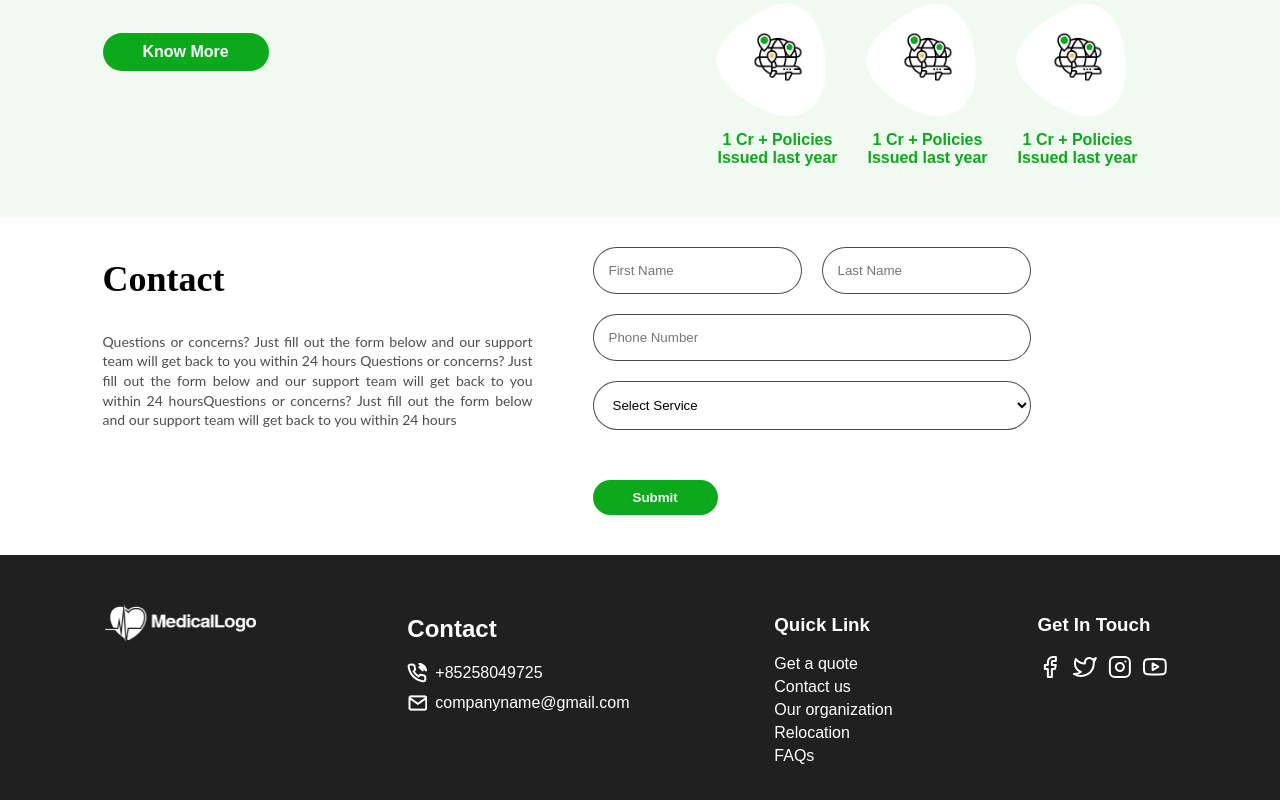
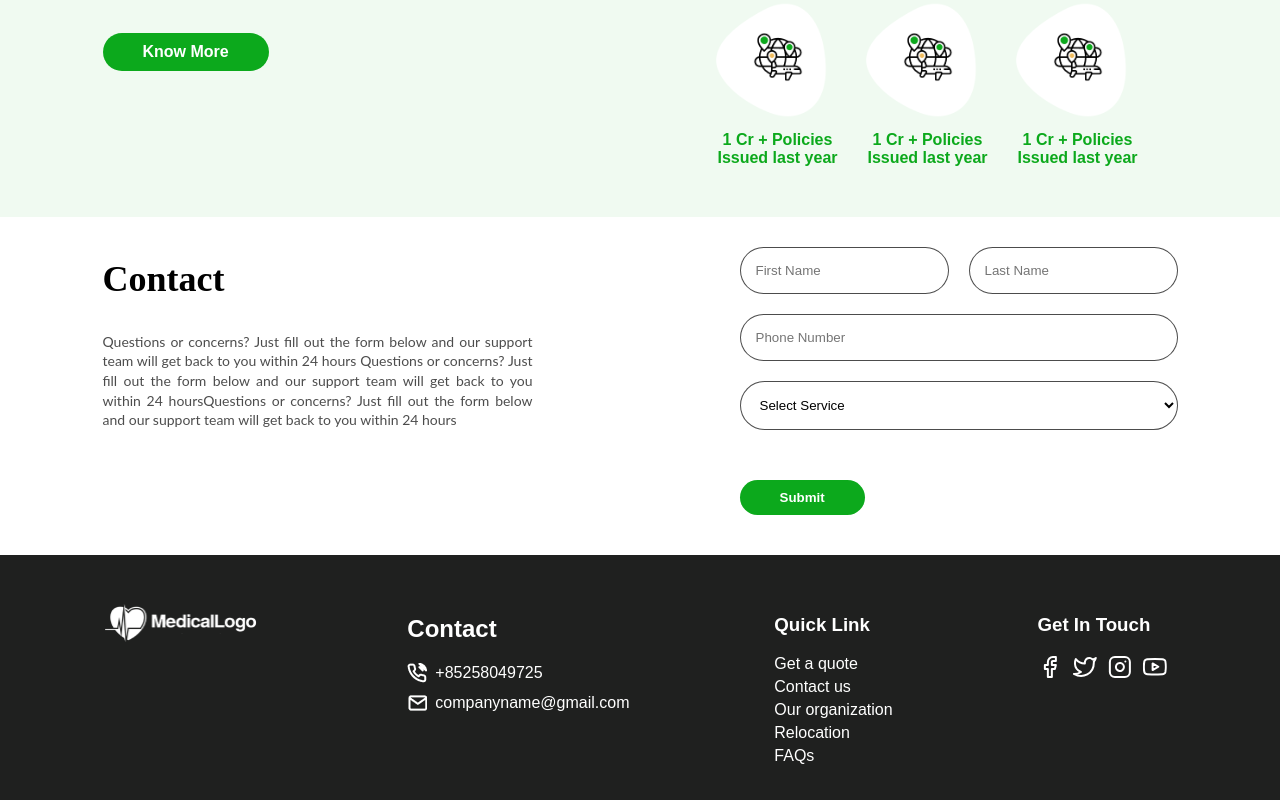
Before and after one commit to Muhammadboburshoh/MedicalLogo, a React (Create React App) app: page / in a window 1280 px wide. Shown: the part 5102-5902 px from the top of the page. Built offline with nearby package versions, Linux system fonts and the light colour scheme.

Commit message:
Edit contact part

```diff
--- a/src/Pages/HomePage/Footer/Footer.css
+++ b/src/Pages/HomePage/Footer/Footer.css
@@ -57,6 +57,10 @@
   margin-right: 10px;
 }
 
+input {
+  outline: none;
+}
+
 svg {
   transition: stroke 0.3s ease;
   transition: color 0.3s ease;
--- a/src/Pages/HomePage/Insurance/Insurance.css
+++ b/src/Pages/HomePage/Insurance/Insurance.css
@@ -96,6 +96,7 @@
 
 .contact__container {
   display: flex;
+  justify-content: space-between;
   margin-top: 30px;
   margin-bottom: 40px;
 }
```
